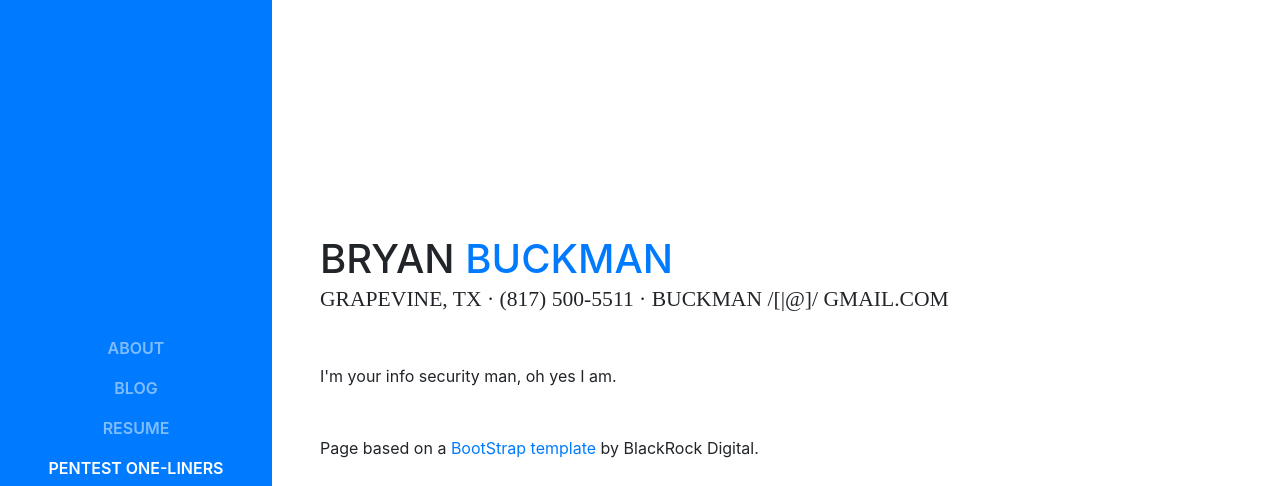
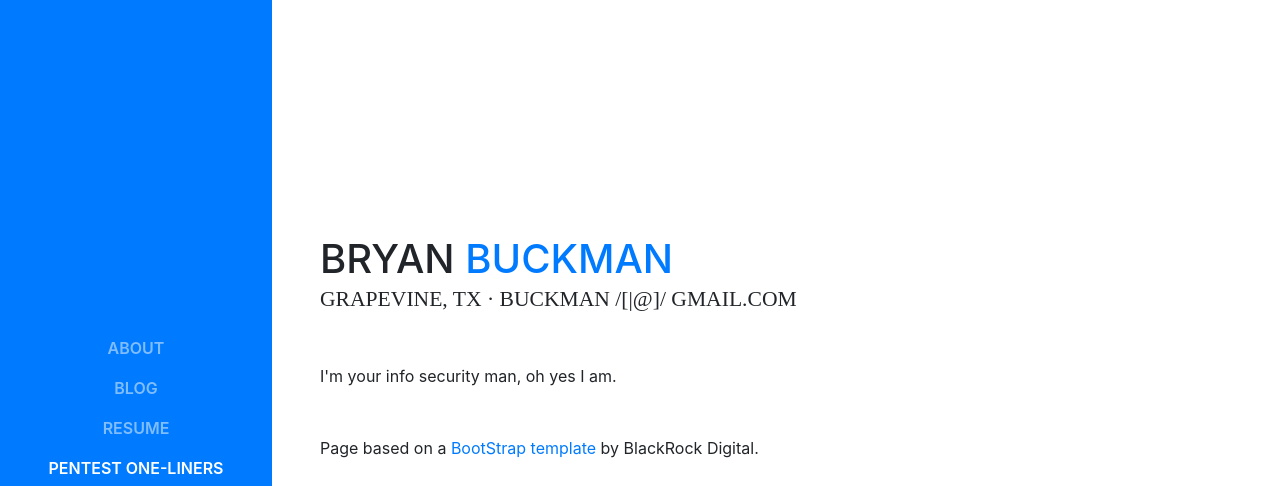
Before and after one commit to bryan-buckman/bryan-buckman.github.io, a website with bundled scripts: page index.html in a window 1280 px wide. Shown: the top 486 px of the page. Built offline with nearby package versions, Linux system fonts and the light colour scheme; a web font is replaced by a local one.

Commit message:
Minor Edit

```diff
--- a/index.html
+++ b/index.html
@@ -60,7 +60,7 @@
           <h1 class="mb-0">Bryan
             <span class="text-primary">Buckman</span>
           </h1>
-          <div class="subheading mb-5">Grapevine, TX · (817) 500-5511 ·
+          <div class="subheading mb-5">Grapevine, TX ·
            buckman /[|@]/ gmail.com
           </div>
           <p class="mb-5">I'm your info security man, oh yes I am.</p>
```
